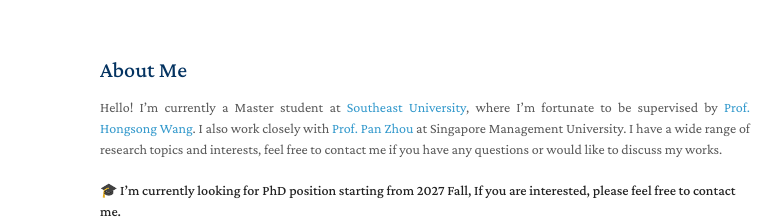
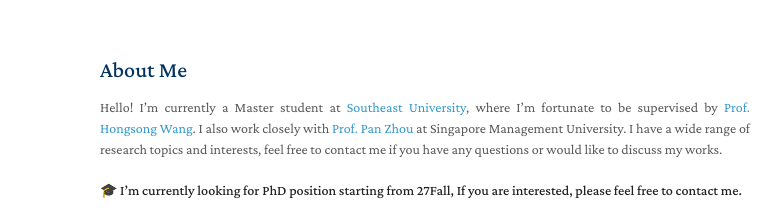
Before and after one commit to wengwanjiang/wengwanjiang.github.io, a plain HTML site: page index.html in a window 1280 px wide. Shown: the top 224 px of the page, 370-1152 px from the left. Drawn offline with nearby package versions, Linux system fonts and the light colour scheme; some icons are missing.

Commit message:
Update index.html

```diff
--- a/index.html
+++ b/index.html
@@ -146,7 +146,7 @@
 
 <p>Hello! I’m currently a Master student at <a href="https://www.seu.edu.cn/">Southeast University</a>, where I’m fortunate to be supervised by <a href="https://hongsong-wang.github.io/">Prof. Hongsong Wang</a>. I also work closely with <a href="https://panzhous.github.io/">Prof. Pan Zhou</a> at Singapore Management University. I have a wide range of research topics and interests, feel free to contact me if you have any questions or would like to discuss my works.</p>
 
-<p><strong>🎓 I’m currently looking for PhD position starting from 2027 Fall, If you are interested, please feel free to contact me.</strong></p>
+<p><strong>🎓 I’m currently looking for PhD position starting from 27Fall, If you are interested, please feel free to contact me.</strong></p>
  <!-- Here is my <a href="./assets/files/PhD-Application-CV-Weng Wanjiang.pdf">resume</a>. -->
 
 <h2 id="research-interests">Research Interests</h2>
```
